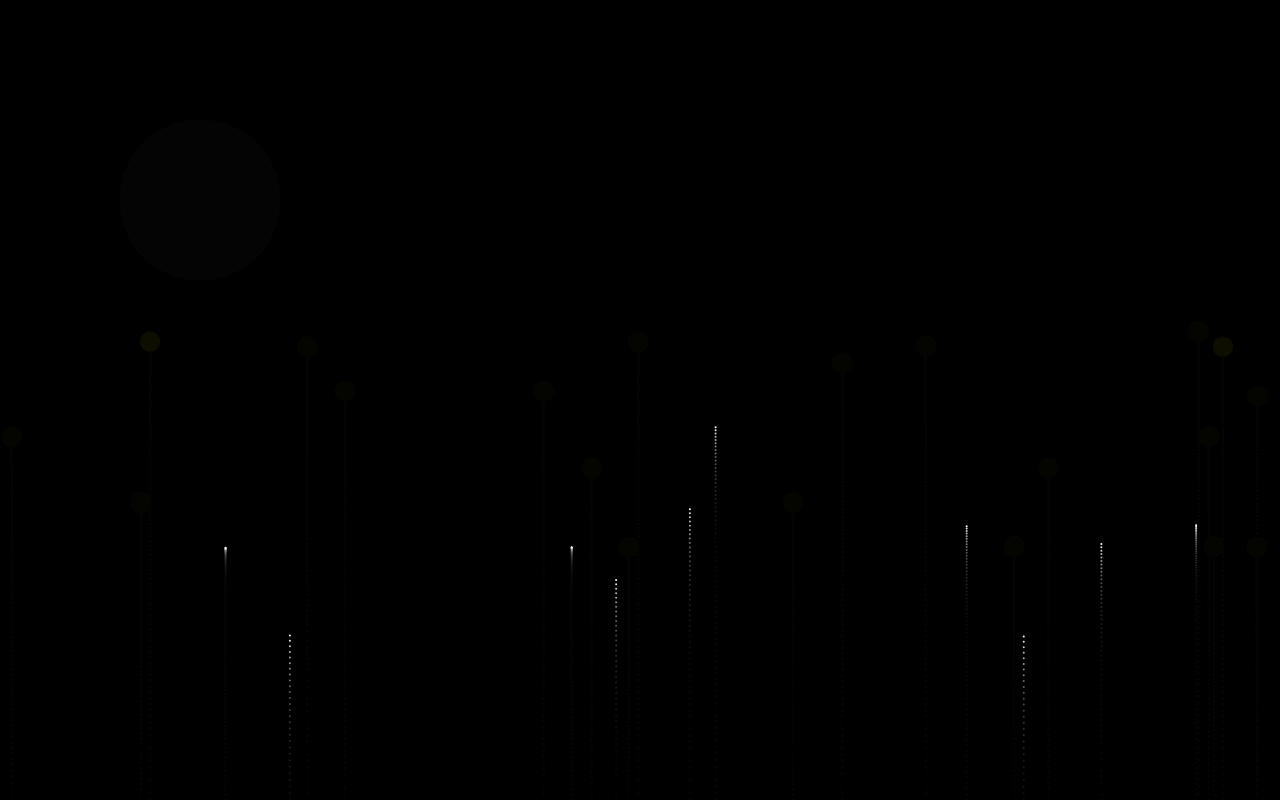
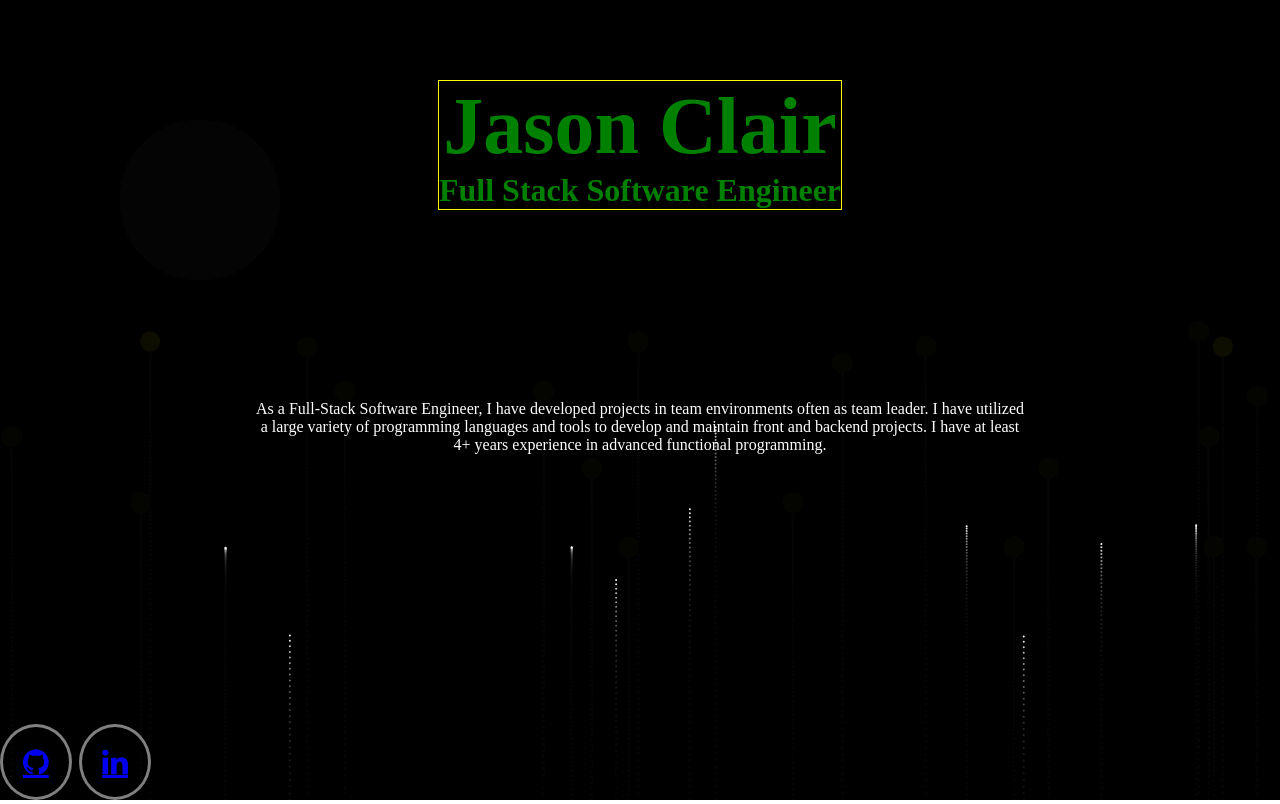
Before and after one commit to jasonclairsoftware/SimplePortfolio, a plain HTML site: page index.html in a window 1280 px wide. Drawn offline with Linux system fonts and the light colour scheme.

Commit message:
Added HTML elements for descriptions

```diff
--- a/index.html
+++ b/index.html
@@ -5,12 +5,47 @@
     <meta name="viewport" content="width=device-width, initial-scale=1.0">
     <title>Jason Clair Software Engineer</title>
     <link rel="stylesheet" href="style.css">
+
+    <link rel="stylesheet" href="https://cdnjs.cloudflare.com/ajax/libs/font-awesome/4.7.0/css/font-awesome.min.css">
+
 </head>
 <body>
+
+    <!-- Main BLUF code -->
+    <div id="title-container">
+        <h1>Jason Clair</h1>
+        <h3>Full Stack Software Engineer</h3>
+    </div>
+
+    <div id="bluf-container">
+        <p>As a Full-Stack Software Engineer, I have developed projects in team environments often as team leader. I have utilized a large variety of programming languages and tools to develop and maintain front and backend projects. I have at least 4+ years experience in advanced functional programming. </p>
+    </div>
+
+    <div id="social-media-container">
+
+        <!-- example <a href="#" class="fa fa-github"></a> -->
+
+        <a href="https://github.com/Yolhan" class="fa fa-github" target="_blank"></a>
+        <a href="https://www.linkedin.com/in/jasonclairsoftware/" class="fa fa-linkedin" target="_blank"></a>
+    </div>
+
+    <!--
+    <div id="projects-container">
+        <item class="project">
+            <img src="" alt="">
+            <h5>Title</h5>
+            <p>BLUF</p>
+
+        </item>
+    </div>
+-->
+
+    <!-- Background effects code -->
     <canvas id="canvas"></canvas>
 
     <!-- Scripts -->
     <script src="background.js"></script>
     <script src="firework.js"></script>
+
 </body>
 </html>
--- a/style.css
+++ b/style.css
@@ -1,3 +1,4 @@
+/* Containers for the background effects. */
 .canvas{
     padding: 0%;
     margin: 0%;
@@ -9,3 +10,49 @@
     padding: 0%;
     margin: 0%;
 }
+
+/* Containers for the "header" */
+#title-container{
+    border: 1px solid yellow;
+    color: green;
+    background-color: transparent;
+    position: absolute;
+    text-align: center;
+    top: 10%;
+    width: auto;
+    height: auto;
+    justify-content: center;
+    left: 50%;
+    transform: translateX(-50%);
+}
+
+#bluf-container {
+    color: white;
+    position: absolute;
+    top: 50%;
+    width: 60%;
+    left: 50%;
+    transform: translateX(-50%);
+    text-align: center;
+}
+
+h1{
+    font-size: 5em;
+}
+
+h3{
+    font-size: 2em;
+}
+
+/* Footer containers */
+#social-media-container{
+    position: fixed;
+    bottom: 0%;
+    font-size: 30px;
+}
+
+.fa {
+    padding: 20px;
+    border-radius: 50%;
+    border: 3px solid grey;
+}
```
